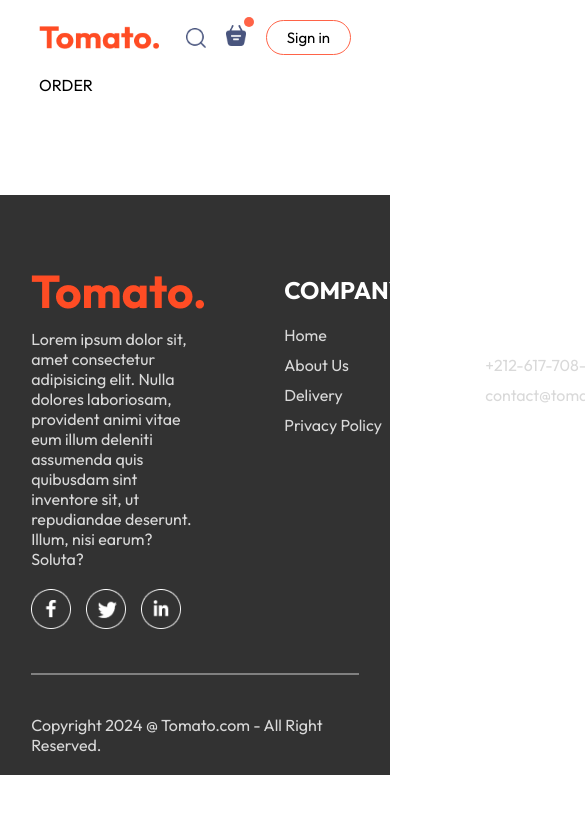
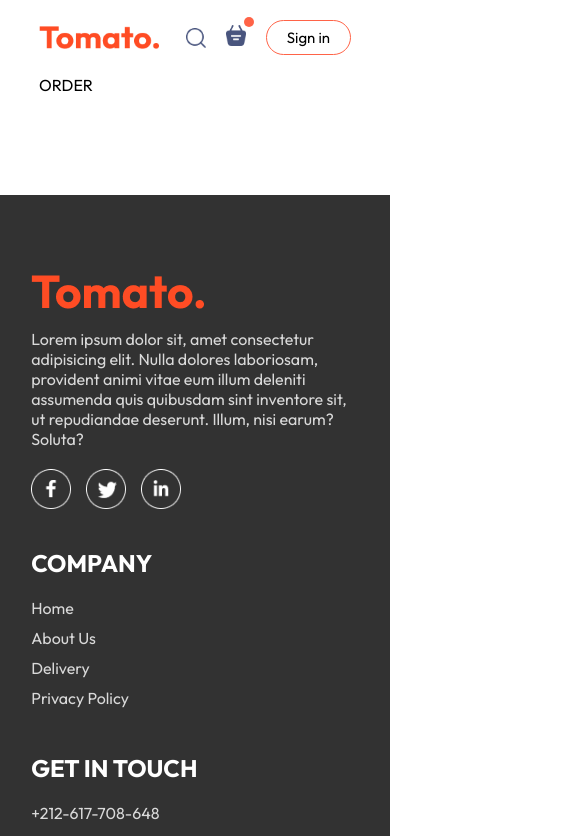
Before and after one commit to tajemouti/food-delivery, a React (Vite) app: page /order in a window 390 px wide. Shown: the top 836 px of the page, 585 px wide, since content can reach past the window. Built offline with nearby package versions, Linux system fonts and the light colour scheme.

Commit message:
Style the footer

```diff
--- a/src/components/Footer/footer.css
+++ b/src/components/Footer/footer.css
@@ -51,3 +51,15 @@
   background-color: grey;
   border: none;
 }
+
+@media (max-width: 750px) {
+  .footer-content {
+    display: flex;
+    flex-direction: column;
+    gap: 35px;
+  }
+
+  .footer-copyright {
+    text-align: center;
+  }
+}
```
